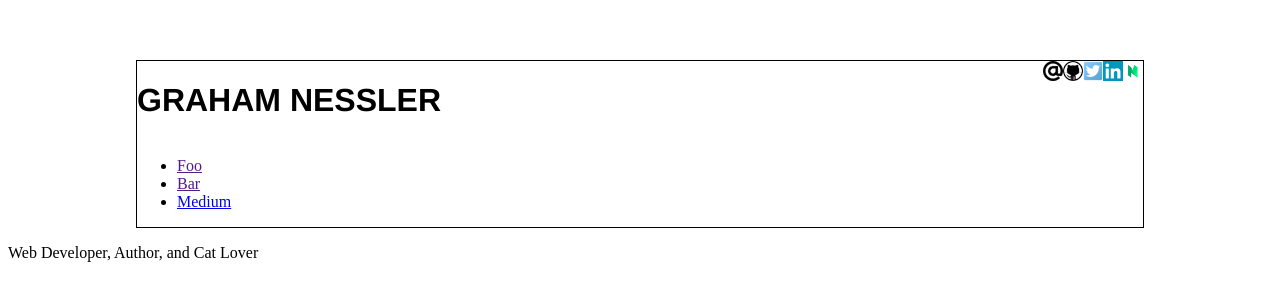
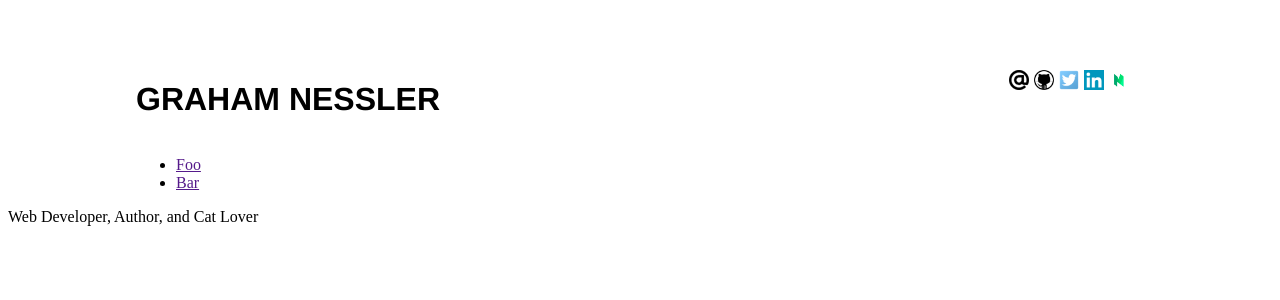
Before and after one commit to gness1804/personal-site, a Vue app: page / in a window 1280 px wide. Shown: the top 300 px of the page. Built offline with nearby package versions, Linux system fonts and the light colour scheme.

Commit message:
Add margins to social icons container

```diff
--- a/src/components/Header.vue
+++ b/src/components/Header.vue
@@ -14,8 +14,6 @@
           a(href="") Foo
         li
           a(href="") Bar
-        li
-          a(href="https://medium.com/@gness1804/" target="_blank") Medium
 </template>
 
 <script>
@@ -49,7 +47,6 @@ export default {
 
 <style scoped>
   .header {
-    border: 1px solid black;
     margin: 0 10vw;
   }
 
@@ -64,11 +61,13 @@ export default {
   }
 
   .social-icons-container {
-
+    display: flex;
+    margin: 10px 10px 0 0;
   }
 
   .social-icon {
     height: 20px;
+    margin-right: 5px;
     width: 20px;
   }
 </style>
```
